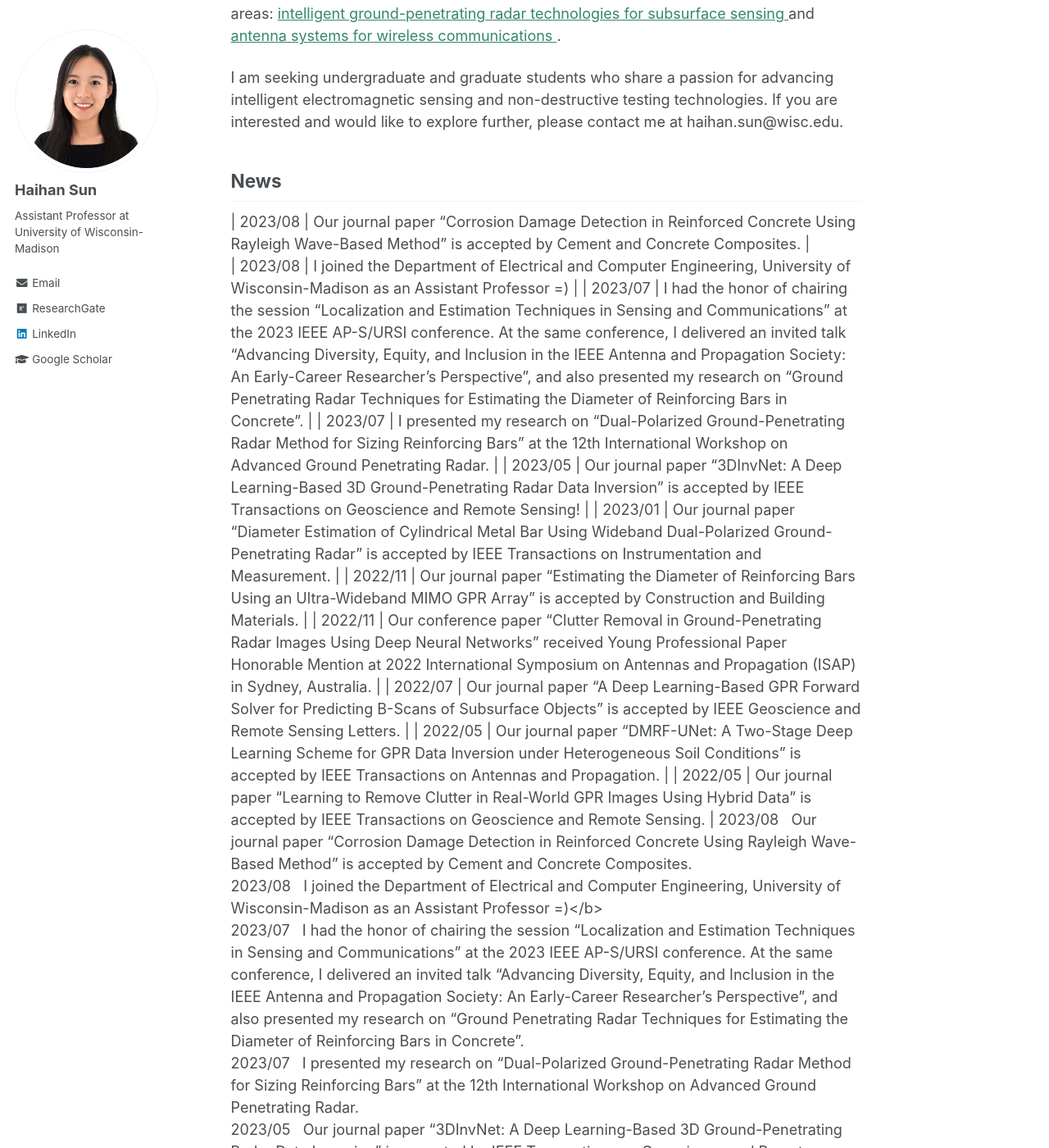
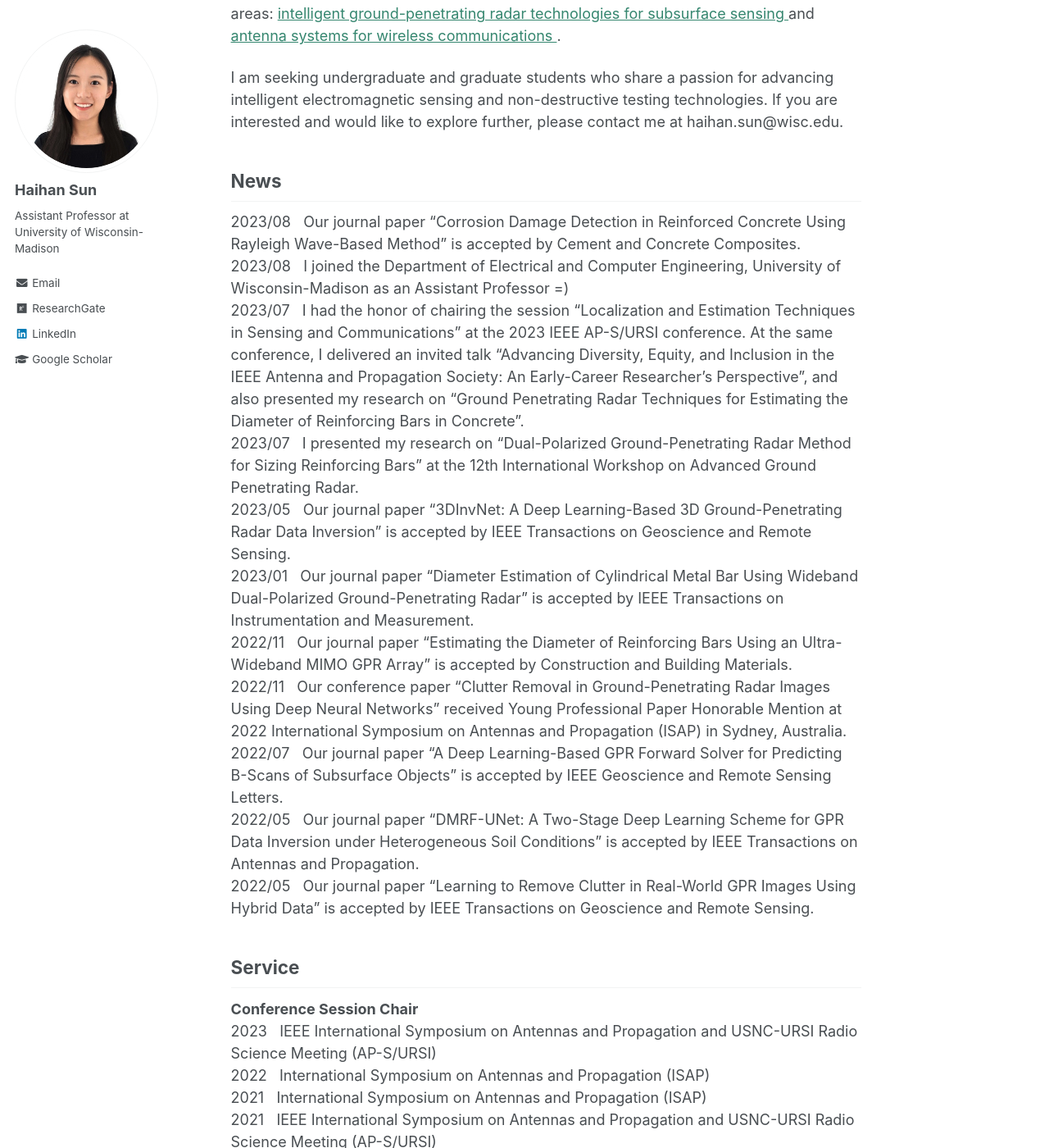
Before and after one commit to Haihan-Sun/Haihan-Sun.github.io, a Jekyll site: the page built from _pages/about.md, in a window 1280 px wide and 1400 px high, scrolled down 238 px. Shown: the whole window at 82% size. Built offline with Jekyll 4.4.1, drawn with Linux system fonts in a browser that asks for light colours; some of the changed text lies outside the part shown.

Commit message:
Update about.md

```diff
--- a/_pages/about.md
+++ b/_pages/about.md
@@ -27,22 +27,12 @@ I am seeking undergraduate and graduate students who share a passion for advanci
 
 News
 ------
-| 2023/08 | Our journal paper “Corrosion Damage Detection in Reinforced Concrete Using Rayleigh Wave-Based Method” is accepted by Cement and Concrete Composites.         |
-| 2023/08 | I joined the Department of Electrical and Computer Engineering, University of Wisconsin-Madison as an Assistant Professor =)                                                                                                                                                                                                                                                                                                                                                       |
-| 2023/07 | I had the honor of chairing the session “Localization and Estimation Techniques in Sensing and Communications” at the 2023 IEEE AP-S/URSI conference. At the same conference, I delivered an invited talk “Advancing Diversity, Equity, and Inclusion in the IEEE Antenna and Propagation Society: An Early-Career Researcher’s Perspective”, and also presented my research on “Ground Penetrating Radar Techniques for Estimating the Diameter of Reinforcing Bars in Concrete”. |
-| 2023/07 | I presented my research on “Dual-Polarized Ground-Penetrating Radar Method for Sizing Reinforcing Bars” at the 12th International Workshop on Advanced Ground Penetrating Radar.                                                                                                                                                                                                                                                                                                   |
-| 2023/05 | Our journal paper “3DInvNet: A Deep Learning-Based 3D Ground-Penetrating Radar Data Inversion” is accepted by IEEE Transactions on Geoscience and Remote Sensing!                                                                                                                                                                                                                                                                                                                  |
-| 2023/01 | Our journal paper “Diameter Estimation of Cylindrical Metal Bar Using Wideband Dual-Polarized Ground-Penetrating Radar” is accepted by IEEE Transactions on Instrumentation and Measurement.                                                                                                                                                                                                                                                                                       |
-| 2022/11 | Our journal paper “Estimating the Diameter of Reinforcing Bars Using an Ultra-Wideband MIMO GPR Array” is accepted by Construction and Building Materials.                                                                                                                                                                                                                                                                                                                         |
-| 2022/11 | Our conference paper “Clutter Removal in Ground-Penetrating Radar Images Using Deep Neural Networks” received Young Professional Paper Honorable Mention at 2022 International Symposium on Antennas and Propagation (ISAP) in Sydney, Australia.                                                                                                                                                                                                                                  |
-| 2022/07 | Our journal paper “A Deep Learning-Based GPR Forward Solver for Predicting B-Scans of Subsurface Objects” is accepted by IEEE Geoscience and Remote Sensing Letters.                                                                                                                                                                                                                                                                                                               |
-| 2022/05 | Our journal paper “DMRF-UNet: A Two-Stage Deep Learning Scheme for GPR Data Inversion under Heterogeneous Soil Conditions” is accepted by IEEE Transactions on Antennas and Propagation.                                                                                                                                                                                                                                                                                           |
-| 2022/05 | Our journal paper “Learning to Remove Clutter in Real-World GPR Images Using Hybrid Data” is accepted by IEEE Transactions on Geoscience and Remote Sensing.                                                                                                                                                                                                                                                                                                                       |
+
 2023/08  &nbsp;&nbsp;Our journal paper "Corrosion Damage Detection in Reinforced Concrete Using Rayleigh Wave-Based Method" is accepted by Cement and Concrete Composites. <br>
-2023/08  &nbsp;&nbsp;I joined the Department of Electrical and Computer Engineering, University of Wisconsin-Madison as an Assistant Professor =)</b>  <br>
+2023/08  &nbsp;&nbsp;I joined the Department of Electrical and Computer Engineering, University of Wisconsin-Madison as an Assistant Professor =)  <br>
 2023/07  &nbsp;&nbsp;I had the honor of chairing the session “Localization and Estimation Techniques in Sensing and Communications" at the 2023 IEEE AP-S/URSI conference. At the same conference, I delivered an invited talk "Advancing Diversity, Equity, and Inclusion in the IEEE Antenna and Propagation Society: An Early-Career Researcher’s Perspective", and also presented my research on “Ground Penetrating Radar Techniques for Estimating the Diameter of Reinforcing Bars in Concrete".<br>
 2023/07  &nbsp;&nbsp;I presented my research on “Dual-Polarized Ground-Penetrating Radar Method for Sizing Reinforcing Bars" at the 12th International Workshop on Advanced Ground Penetrating Radar.  <br>
-2023/05  &nbsp;&nbsp;Our journal paper "3DInvNet: A Deep Learning-Based 3D Ground-Penetrating Radar Data Inversion" is accepted by IEEE Transactions on Geoscience and Remote Sensing! <br>
+2023/05  &nbsp;&nbsp;Our journal paper "3DInvNet: A Deep Learning-Based 3D Ground-Penetrating Radar Data Inversion" is accepted by IEEE Transactions on Geoscience and Remote Sensing. <br>
 2023/01  &nbsp;&nbsp;Our journal paper "Diameter Estimation of Cylindrical Metal Bar Using Wideband Dual-Polarized Ground-Penetrating Radar" is accepted by IEEE Transactions on Instrumentation and Measurement. <br>
 2022/11  &nbsp;&nbsp;Our journal paper "Estimating the Diameter of Reinforcing Bars Using an Ultra-Wideband MIMO GPR Array" is accepted by Construction and Building Materials. <br>
 2022/11  &nbsp;&nbsp;Our conference paper "Clutter Removal in Ground-Penetrating Radar Images Using Deep Neural Networks" received Young Professional Paper Honorable Mention at 2022 International Symposium on Antennas and Propagation (ISAP) in Sydney, Australia.  <br>
```
